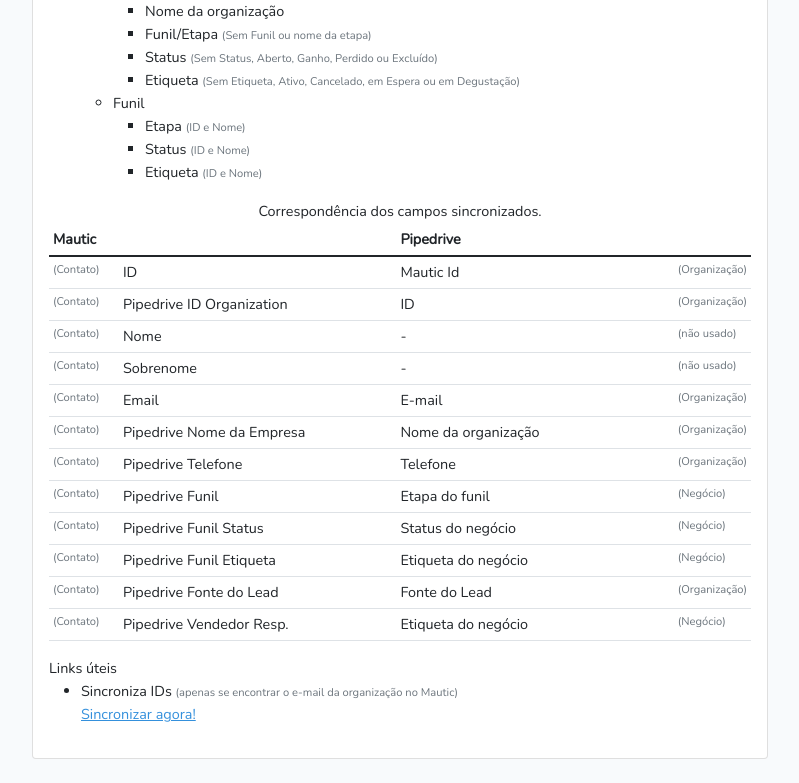
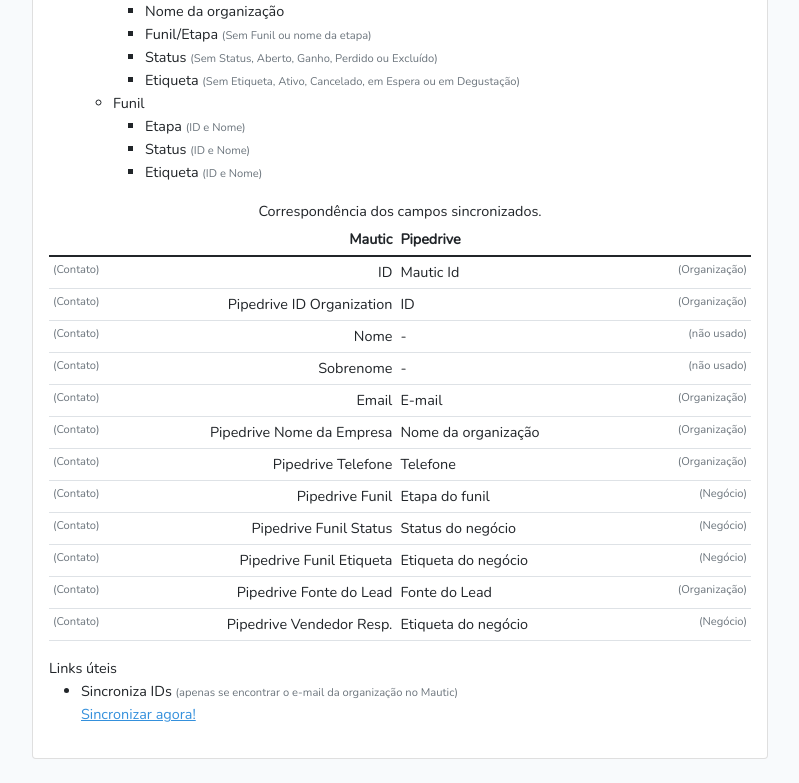
Before and after one commit to CostaMateus/triibo-gateway-php, a Laravel app: page /home in a window 1280 px wide. Shown: the part 731-1514 px from the top of the page, without its empty margins (240-1039 px from the left). Run offline with Laravel 8, Linux system fonts and the light colour scheme; a user stored in the database is signed in; data comes from the database, SQL or seed files in the repository.

Commit message:
Ajuste pro BS5

```diff
--- a/resources/views/home.blade.php
+++ b/resources/views/home.blade.php
@@ -5,7 +5,7 @@
     <div class="row justify-content-center">
 
         <div class="col-md-8">
-            <h2 class="text-left">Documentação</h2>
+            <h2 class="text-start">Documentação</h2>
         </div>
         <div class="col-md-8">
 
@@ -13,14 +13,13 @@
                 <div class="card">
                     <div class="card-header" id="headingOne">
                         <h2 class="mb-0">
-                            <button class="btn btn-link btn-block text-left text-triibo"
-                                type="button" data-toggle="collapse" data-target="#collapseCofry"
+                            <button class="btn btn-link btn-block text-start text-triibo" type="button"
+                                data-toggle="collapse" data-target="#collapseCofry"
                                 aria-expanded="true" aria-controls="collapseCofry" >
                                 Integração Confry
                             </button>
                         </h2>
                     </div>
-
                     <div id="collapseCofry" class="collapse" aria-labelledby="headingOne" data-parent="#accordionTriibo">
                         <div class="card-body">
                             <div id="cofry">
@@ -44,9 +43,9 @@
                 <div class="card">
                     <div class="card-header" id="headingTwo">
                         <h2 class="mb-0">
-                            <button class="btn btn-link btn-block text-left text-triibo collapsed" type="button"
+                            <button class="btn btn-link btn-block text-start text-triibo " type="button"
                                 data-toggle="collapse" data-target="#collapseMauticPipe"
-                                aria-expanded="false" aria-controls="collapseMauticPipe" >
+                                aria-expanded="true" aria-controls="collapseMauticPipe" >
                                 Integração Mautic-Pipedrive
                             </button>
                         </h2>
@@ -137,94 +136,94 @@
                                 <table class="table table-sm col-12 col-md-10 mx-auto" >
                                     <thead>
                                         <tr>
-                                            <th class="text-right w-50" colspan="2" scope="col">Mautic</th>
-                                            <th class="text-left  w-50" colspan="2" scope="col">Pipedrive</th>
+                                            <th class="text-end w-50"   colspan="2" scope="col">Mautic</th>
+                                            <th class="text-start w-50" colspan="2" scope="col">Pipedrive</th>
                                         </tr>
                                     </thead>
                                     <tbody>
                                         {{-- <tr>
-                                            <td class="text-muted h7 text-left  w-10" >(Contato)</td>
-                                            <td class="text-right w-40"               >ID</td>
-                                            <td class="text-left  w-40"               >Mautic Id</td>
-                                            <td class="text-muted h7 text-right w-10" >(Pessoa)</td>
+                                            <td class="text-muted h7 text-start w-10" >(Contato)</td>
+                                            <td class="text-end w-40"                >ID</td>
+                                            <td class="text-start w-40"               >Mautic Id</td>
+                                            <td class="text-muted h7 text-end w-10" >(Pessoa)</td>
                                         </tr> --}}
                                         <tr>
-                                            <td class="text-muted h7 text-left  w-10" >(Contato)</td>
-                                            <td class="text-right w-40"               >ID</td>
-                                            <td class="text-left  w-40"               >Mautic Id</td>
-                                            <td class="text-muted h7 text-right w-10" >(Organização)</td>
+                                            <td class="text-muted h7 text-start w-10" >(Contato)</td>
+                                            <td class="text-end w-40"                 >ID</td>
+                                            <td class="text-start w-40"               >Mautic Id</td>
+                                            <td class="text-muted h7 text-end w-10"   >(Organização)</td>
                                         </tr>
                                         <tr>
-                                            <td class="text-muted h7 text-left  w-10" >(Contato)</td>
-                                            <td class="text-right w-40"               >Pipedrive ID Organization</td>
-                                            <td class="text-left  w-40"               >ID</td>
-                                            <td class="text-muted h7 text-right w-10" >(Organização)</td>
+                                            <td class="text-muted h7 text-start w-10" >(Contato)</td>
+                                            <td class="text-end w-40"                 >Pipedrive ID Organization</td>
+                                            <td class="text-start w-40"               >ID</td>
+                                            <td class="text-muted h7 text-end w-10"   >(Organização)</td>
                                         </tr>
                                         <tr>
-                                            <td class="text-muted h7 text-left  w-10" >(Contato)</td>
-                                            <td class="text-right w-40"               >Nome</td>
-                                            <td class="text-left  w-40"               > - </td>
-                                            <td class="text-muted h7 text-right w-10" >(não usado)</td>
+                                            <td class="text-muted h7 text-start w-10" >(Contato)</td>
+                                            <td class="text-end w-40"                 >Nome</td>
+                                            <td class="text-start w-40"               > - </td>
+                                            <td class="text-muted h7 text-end w-10"   >(não usado)</td>
                                         </tr>
                                         <tr>
-                                            <td class="text-muted h7 text-left  w-10" >(Contato)</td>
-                                            <td class="text-right w-40"               >Sobrenome</td>
-                                            <td class="text-left  w-40"               > - </td>
-                                            <td class="text-muted h7 text-right w-10" >(não usado)</td>
+                                            <td class="text-muted h7 text-start w-10" >(Contato)</td>
+                                            <td class="text-end w-40"                 >Sobrenome</td>
+                                            <td class="text-start w-40"               > - </td>
+                                            <td class="text-muted h7 text-end w-10"   >(não usado)</td>
                                         </tr>
                                         <tr>
-                                            <td class="text-muted h7 text-left  w-10" >(Contato)</td>
-                                            <td class="text-right w-40"               >Email</td>
-                                            <td class="text-left  w-40"               >E-mail</td>
-                                            <td class="text-muted h7 text-right w-10" >(Organização)</td>
+                                            <td class="text-muted h7 text-start w-10" >(Contato)</td>
+                                            <td class="text-end w-40"                 >Email</td>
+                                            <td class="text-start w-40"               >E-mail</td>
+                                            <td class="text-muted h7 text-end w-10"   >(Organização)</td>
                                         </tr>
                                         <tr>
-                                            <td class="text-muted h7 text-left  w-10" >(Contato)</td>
-                                            <td class="text-right w-40"               >Pipedrive Nome da Empresa</td>
-                                            <td class="text-left  w-40"               >Nome da organização</td>
-                                            <td class="text-muted h7 text-right w-10" >(Organização)</td>
+                                            <td class="text-muted h7 text-start w-10" >(Contato)</td>
+                                            <td class="text-end w-40"                 >Pipedrive Nome da Empresa</td>
+                                            <td class="text-start w-40"               >Nome da organização</td>
+                                            <td class="text-muted h7 text-end w-10"   >(Organização)</td>
                                         </tr>
                                         <tr>
-                                            <td class="text-muted h7 text-left  w-10" >(Contato)</td>
-                                            <td class="text-right w-40"               >Pipedrive Telefone</td>
-                                            <td class="text-left  w-40"               >Telefone</td>
-                                            <td class="text-muted h7 text-right w-10" >(Organização)</td>
+                                            <td class="text-muted h7 text-start w-10" >(Contato)</td>
+                                            <td class="text-end w-40"                 >Pipedrive Telefone</td>
+                                            <td class="text-start w-40"               >Telefone</td>
+                                            <td class="text-muted h7 text-end w-10"   >(Organização)</td>
                                         </tr>
                                         <tr>
-                                            <td class="text-muted h7 text-left  w-10" >(Contato)</td>
-                                            <td class="text-right w-40"               >Pipedrive Funil</td>
-                                            <td class="text-left  w-40"               >Etapa do funil</td>
-                                            <td class="text-muted h7 text-right w-10" >(Negócio)</td>
+                                            <td class="text-muted h7 text-start w-10" >(Contato)</td>
+                                            <td class="text-end w-40"                 >Pipedrive Funil</td>
+                                            <td class="text-start w-40"               >Etapa do funil</td>
+                                            <td class="text-muted h7 text-end w-10"   >(Negócio)</td>
                                         </tr>
                                         <tr>
-                                            <td class="text-muted h7 text-left  w-10" >(Contato)</td>
-                                            <td class="text-right w-40"               >Pipedrive Funil Status</td>
-                                            <td class="text-left  w-40"               >Status do negócio</td>
-                                            <td class="text-muted h7 text-right w-10" >(Negócio)</td>
+                                            <td class="text-muted h7 text-start w-10" >(Contato)</td>
+                                            <td class="text-end w-40"                 >Pipedrive Funil Status</td>
+                                            <td class="text-start w-40"               >Status do negócio</td>
+                                            <td class="text-muted h7 text-end w-10"   >(Negócio)</td>
                                         </tr>
                                         <tr>
-                                            <td class="text-muted h7 text-left  w-10" >(Contato)</td>
-                                            <td class="text-right w-40"               >Pipedrive Funil Etiqueta</td>
-                                            <td class="text-left  w-40"               >Etiqueta do negócio</td>
-                                            <td class="text-muted h7 text-right w-10" >(Negócio)</td>
+                                            <td class="text-muted h7 text-start w-10" >(Contato)</td>
+                                            <td class="text-end w-40"                 >Pipedrive Funil Etiqueta</td>
+                                            <td class="text-start w-40"               >Etiqueta do negócio</td>
+                                            <td class="text-muted h7 text-end w-10"   >(Negócio)</td>
                                         </tr>
                                         <tr>
-                                            <td class="text-muted h7 text-left  w-10" >(Contato)</td>
-                                            <td class="text-right w-40"               >Pipedrive Fonte do Lead</td>
-                                            <td class="text-left  w-40"               >Fonte do Lead</td>
-                                            <td class="text-muted h7 text-right w-10" >(Organização)</td>
+                                            <td class="text-muted h7 text-start w-10" >(Contato)</td>
+                                            <td class="text-end w-40"                 >Pipedrive Fonte do Lead</td>
+                                            <td class="text-start w-40"               >Fonte do Lead</td>
+                                            <td class="text-muted h7 text-end w-10"   >(Organização)</td>
                                         </tr>
                                         <tr>
-                                            <td class="text-muted h7 text-left  w-10" >(Contato)</td>
-                                            <td class="text-right w-40"               >Pipedrive Vendedor Resp.</td>
-                                            <td class="text-left  w-40"               >Etiqueta do negócio</td>
-                                            <td class="text-muted h7 text-right w-10" >(Negócio)</td>
+                                            <td class="text-muted h7 text-start w-10" >(Contato)</td>
+                                            <td class="text-end w-40"                 >Pipedrive Vendedor Resp.</td>
+                                            <td class="text-start w-40"               >Etiqueta do negócio</td>
+                                            <td class="text-muted h7 text-end w-10"   >(Negócio)</td>
                                         </tr>
                                         {{-- <tr>
-                                            <td class="text-muted h7 text-left  w-10" >(Contato)</td>
-                                            <td class="text-right w-40"               >Pipedrive ID Person</td>
-                                            <td class="text-left  w-40"               >ID</td>
-                                            <td class="text-muted h7 text-right w-10" >(Pessoa)</td>
+                                            <td class="text-muted h7 text-start w-10" >(Contato)</td>
+                                            <td class="text-end w-40"                 >Pipedrive ID Person</td>
+                                            <td class="text-start w-40"               >ID</td>
+                                            <td class="text-muted h7 text-end w-10"   >(Pessoa)</td>
                                         </tr> --}}
                                     </tbody>
                                 </table>
--- a/resources/views/welcome.blade.php
+++ b/resources/views/welcome.blade.php
@@ -23,9 +23,9 @@
             <div class="position-fixed mx-auto p-3" style="z-index: 1005; top: 0; left: 0; right: 0;">
                 <div id="liveToast" class="mx-auto toast show" role="alert" aria-live="assertive" aria-atomic="true" data-delay="2000">
                     <div class="toast-header">
-                        <strong class="mr-auto">Triibo</strong>
+                        <strong class="me-auto">Triibo</strong>
                         <small>agora</small>
-                        <button type="button" class="ml-2 mb-1 close" data-dismiss="toast" aria-label="Close">
+                        <button type="button" class="ms-2 mb-1 close" data-dismiss="toast" aria-label="Close">
                             <span aria-hidden="true">&times;</span>
                         </button>
                     </div>
```
Also changed, not shown: app/Http/Controllers/Auth/LoginController.php (+6 -6 lines), resources/views/auth/login.blade.php (+9 -9 lines), resources/views/users/index.blade.php (+10 -10 lines).
